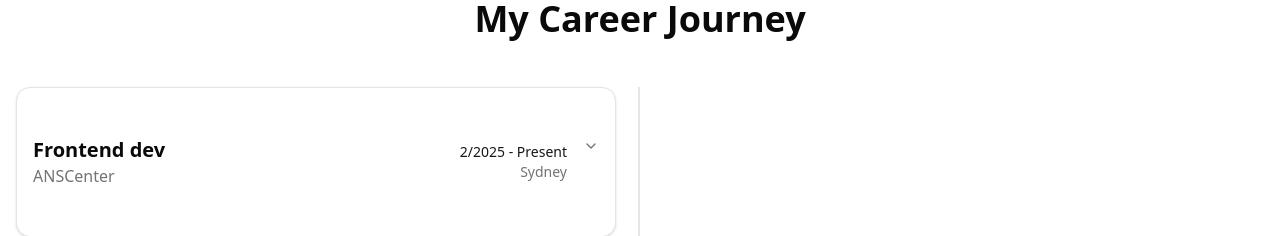
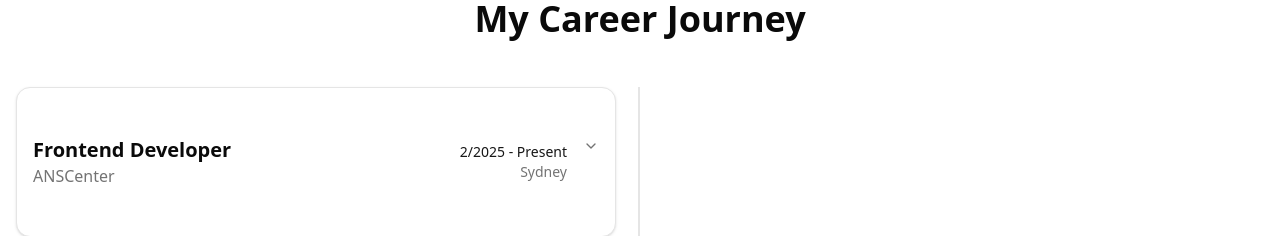
Before and after one commit to tonyphan04/tonyphan04.github.io, a React (Vite) app: page / in a window 1280 px wide. Shown: the part 1860-2096 px from the top of the page. Built offline with nearby package versions, Linux system fonts and the light colour scheme.

Commit message:
fix name

```diff
--- a/src/features/career/timeline.tsx
+++ b/src/features/career/timeline.tsx
@@ -10,7 +10,7 @@ import { useCallback, memo } from "react";
 
 const experiences = [
   {
-    title: "Frontend dev",
+    title: "Frontend Developer",
     company: "ANSCenter",
     period: "2/2025 - Present",
     description: "Sydney",
```
